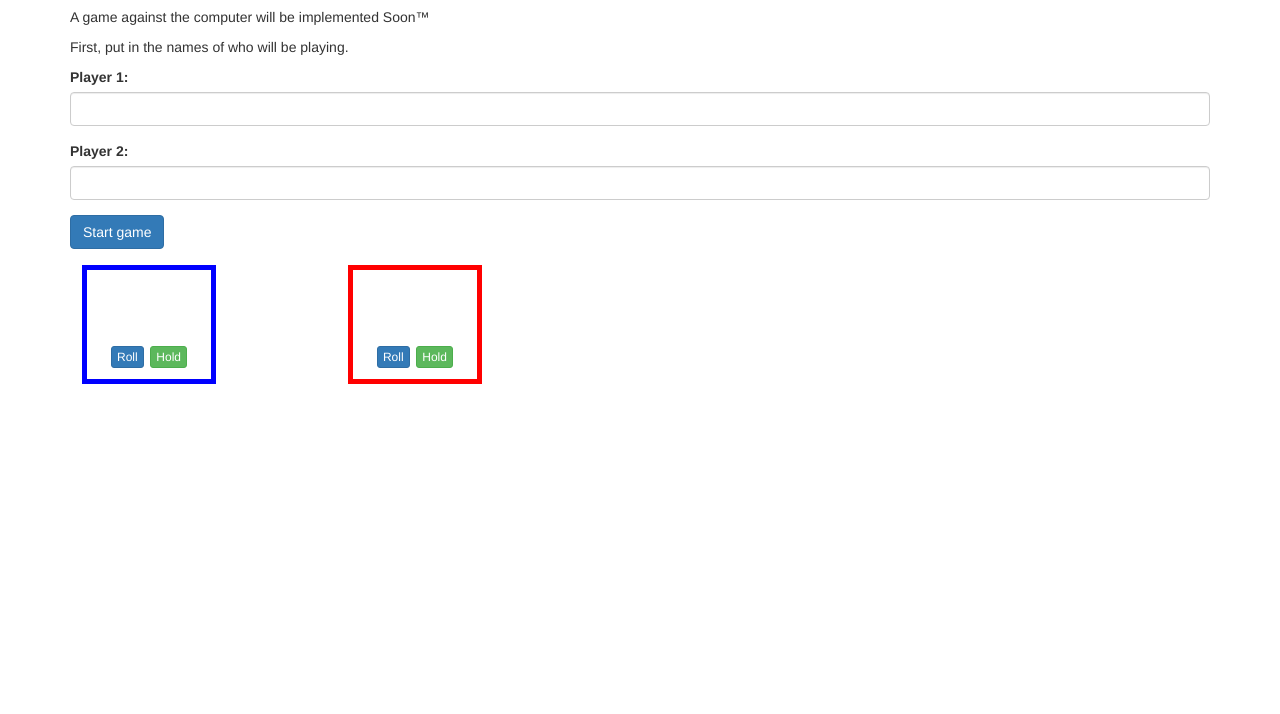
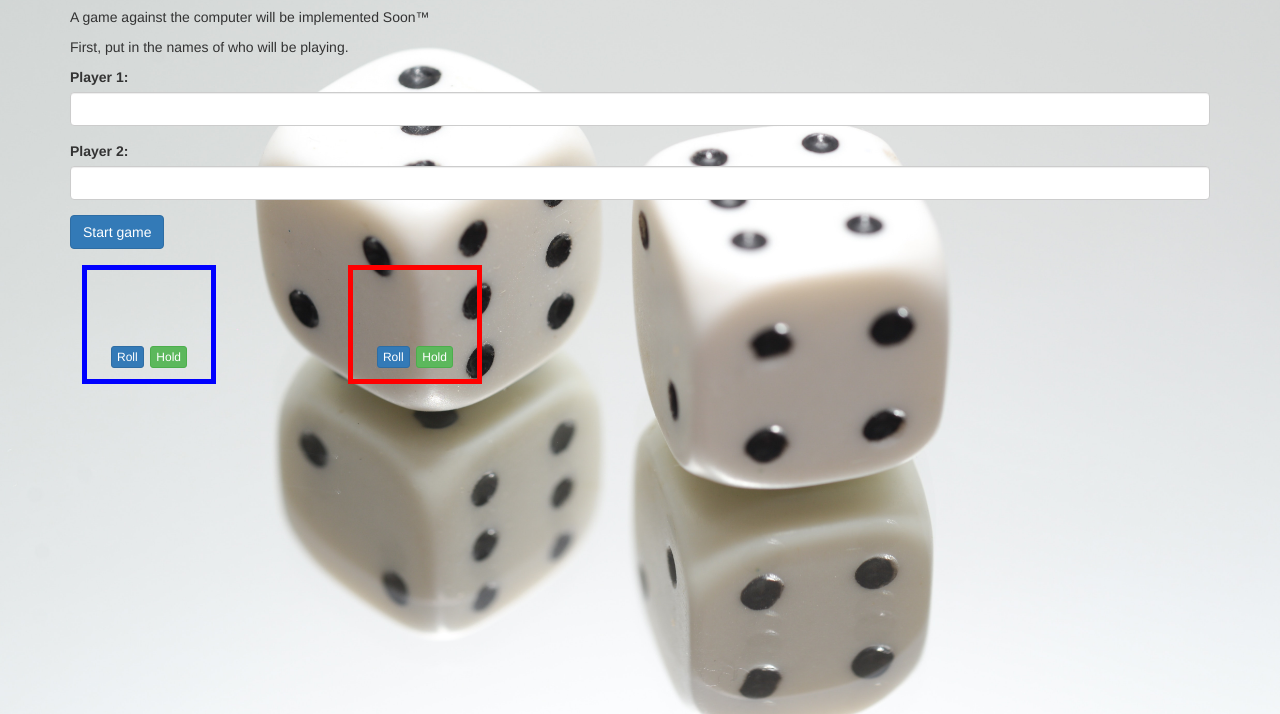
Before and after one commit to silvermistshadow/pigdice, a plain HTML site: page index.html in a window 1280 px wide. Shown: the part 86-800 px from the top of the page. Drawn offline with nearby package versions, Linux system fonts and the light colour scheme.

Commit message:
add background image

```diff
--- a/css/master.css
+++ b/css/master.css
@@ -1,3 +1,9 @@
+body {
+  background-image: url(../img/bg.jpg);
+  background-size: cover;
+}
+
+
 .displayPlayers {
   display: inline-block;
   font-size: 24px;
```
Also changed, not shown: index.html (+0 -1 lines), img/bg.jpg (added).
